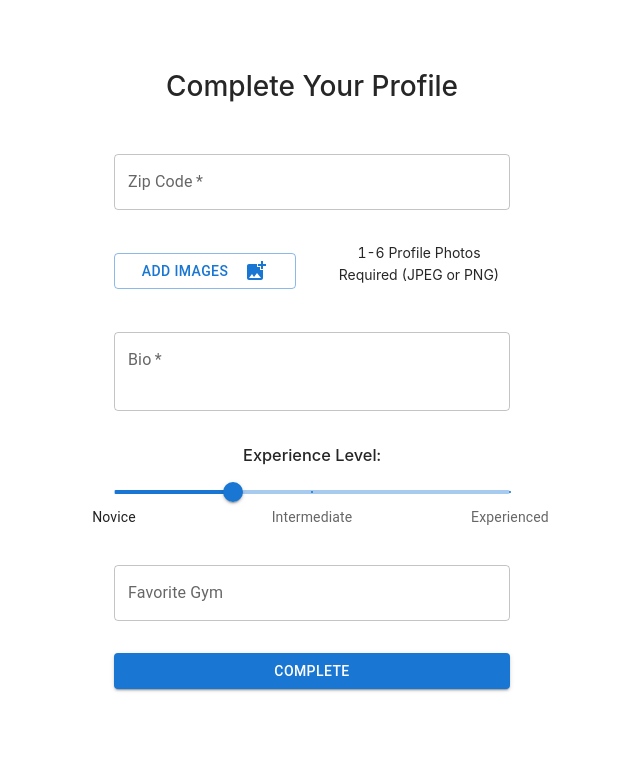
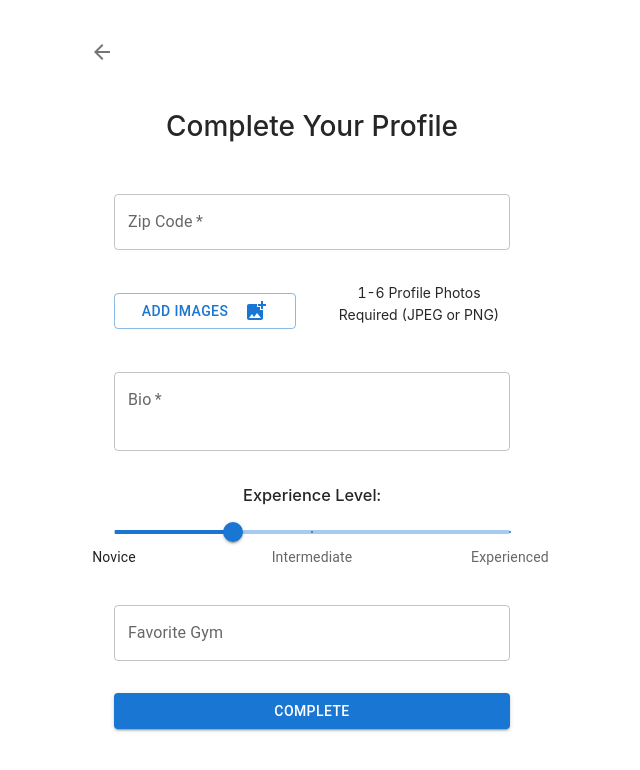
Before and after one commit to sowmyavs/Gym-Partner-App, a React (Create React App) app in the folder frontend/: page /editProfile in a window 1280 px wide. Shown: the top 770 px of the page, without its empty margins (328-968 px from the left). Built offline with nearby package versions, Linux system fonts and the light colour scheme; the HTML template or start-up script is replaced by a standard one.

Commit message:
added back btn

```diff
--- a/frontend/src/EditProfile.js
+++ b/frontend/src/EditProfile.js
@@ -1,19 +1,19 @@
 import React from "react";
-import FormLabel from "@mui/material/FormLabel";
-import FormControl from "@mui/material/FormControl";
-import FormGroup from "@mui/material/FormGroup";
 import Container from "@mui/material/Container";
 import AddPhotoAlternateIcon from "@mui/icons-material/AddPhotoAlternate";
+import ArrowBackIcon from "@mui/icons-material/ArrowBack";
 import {
   Box,
   Button,
   Grid,
-  Input,
-  InputLabel,
+  IconButton,
   Slider,
   TextField,
 } from "@mui/material";
+import { useNavigate } from "react-router-dom";
 
+export default function EditProfile() {
+  const navigate = useNavigate();
   const experienceLevels = [
     {
       value: 0,
@@ -29,7 +29,6 @@
     },
   ];
 
-export default function EditProfile() {
   return (
     <Container maxWidth="xs">
       <Box
@@ -43,6 +42,9 @@
         }}
       >
         <Grid container spacing={4} sx={{ alignItems: "center" }}>
+          <IconButton onClick={() => navigate("/")} sx={{ alignSelf: "start" }}>
+            <ArrowBackIcon></ArrowBackIcon>
+          </IconButton>
           <Grid item xs={12}>
             <h1>Complete Your Profile</h1>
           </Grid>
```
Lines whose indentation alone changed are shown as unchanged.
